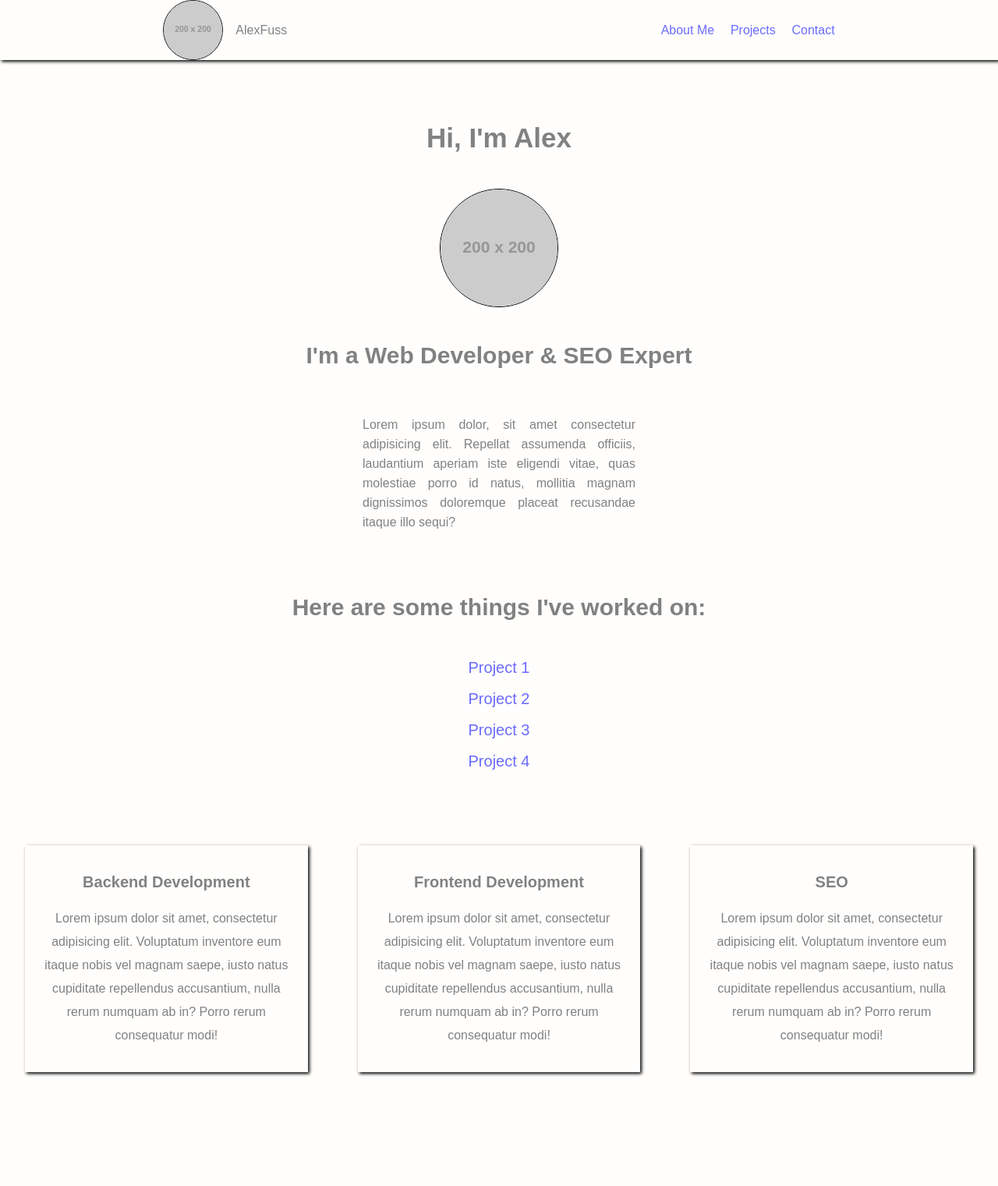
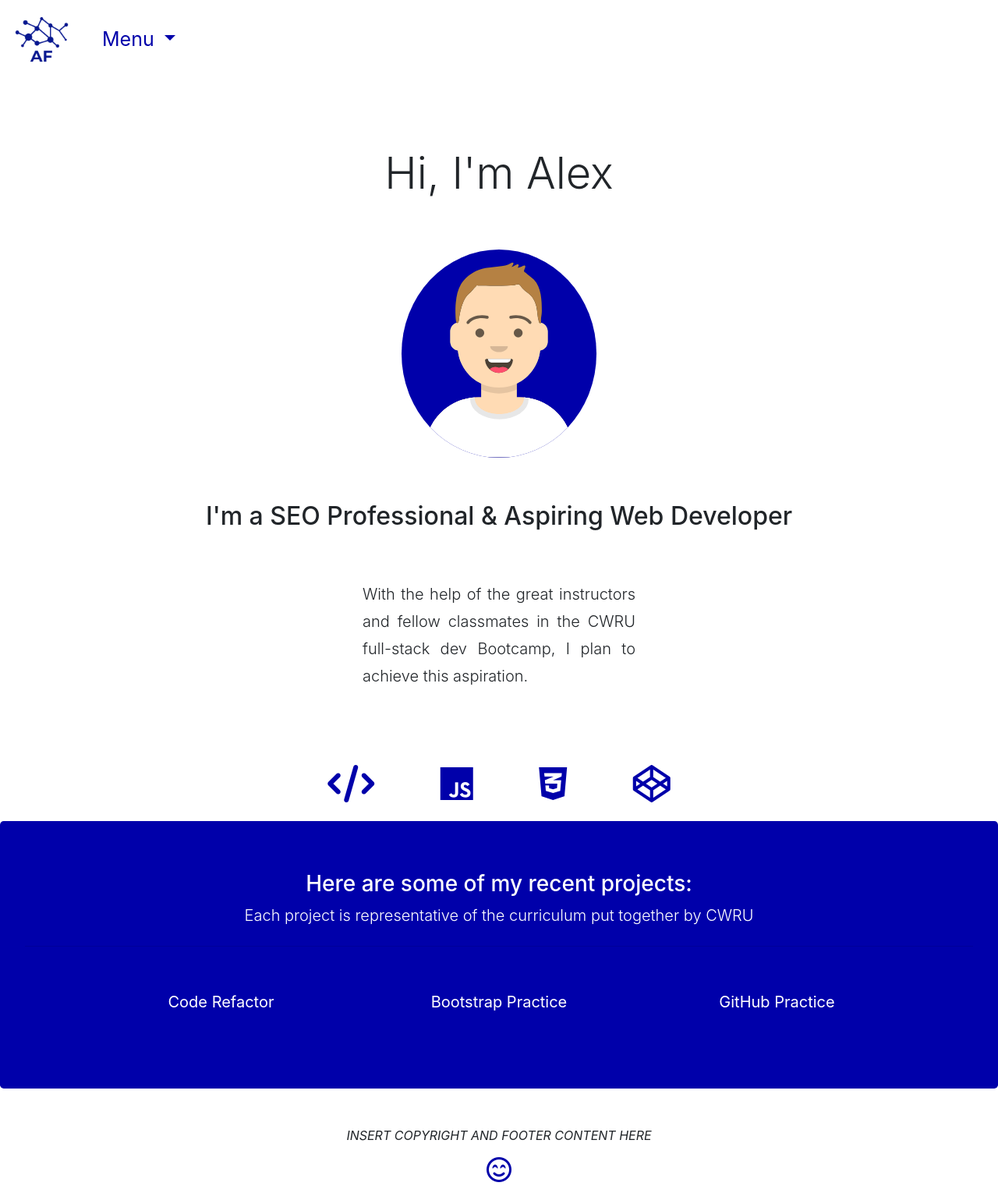
Before and after one commit to alexfuss/alexfuss.github.io, a plain HTML site: page index.html in a window 1280 px wide. Shown: the whole page at 78% size. Before the commit the page ends 1455 px from the top, so only its background shows below. Drawn offline with nearby package versions, Linux system fonts and the light colour scheme; placeholder pictures from the web are drawn by us.

Commit message:
Made major updates to the layout of the page with assets included

```diff
--- a/index.html
+++ b/index.html
@@ -1,67 +1,89 @@
 <!DOCTYPE html>
 <html lang="en">
 <head>
+
+<!--Hi! Welcome to my source code. Bear with me here as I am still learning :)-->
+
     <meta charset="UTF-8">
     <meta name="viewport" content="width=device-width, initial-scale=1.0">
     <link rel="stylesheet" href="style.css">
     <!--<link rel="stylesheet" href="reset.css">-->
-    <title>Alex Fuss - Full Stack Web Developer & SEO Expert</title>
+
+    <!--Links below for favicon-->
+    <link rel="apple-touch-icon" sizes="180x180" href="./assets//apple-touch-icon.png">
+    <link rel="icon" type="image/png" sizes="32x32" href="./assets//favicon-32x32.png">
+    <link rel="icon" type="image/png" sizes="16x16" href="./assets/favicon-16x16.png">
+    <link rel="manifest" href="/site.webmanifest">
+
+    <!--Links to Bootstrap CSS-->
+    <link rel="stylesheet" href="https://stackpath.bootstrapcdn.com/bootstrap/4.5.0/css/bootstrap.min.css" integrity="sha384-9aIt2nRpC12Uk9gS9baDl411NQApFmC26EwAOH8WgZl5MYYxFfc+NcPb1dKGj7Sk" crossorigin="anonymous">
+    <!--Links to Bootstrap JS-->
+    <script src="https://code.jquery.com/jquery-3.5.1.slim.min.js" integrity="sha384-DfXdz2htPH0lsSSs5nCTpuj/zy4C+OGpamoFVy38MVBnE+IbbVYUew+OrCXaRkfj" crossorigin="anonymous"></script>
+    <script src="https://cdn.jsdelivr.net/npm/popper.js@1.16.0/dist/umd/popper.min.js" integrity="sha384-Q6E9RHvbIyZFJoft+2mJbHaEWldlvI9IOYy5n3zV9zzTtmI3UksdQRVvoxMfooAo" crossorigin="anonymous"></script>
+    <script src="https://stackpath.bootstrapcdn.com/bootstrap/4.5.0/js/bootstrap.min.js" integrity="sha384-OgVRvuATP1z7JjHLkuOU7Xw704+h835Lr+6QL9UvYjZE3Ipu6Tp75j7Bh/kR0JKI" crossorigin="anonymous"></script>
+
+    <!--Link below for font awesome-->
+    <script src="https://kit.fontawesome.com/21a4bc7f0c.js" crossorigin="anonymous"></script>
+
+    <title>Alex Fuss - SEO Guy and Aspiring Web Developer / Designer</title>
+    <meta name="description" content="This is a placeholder for a meta description. Hopefully one day I can talk about my awesome web dev skills">
 </head>
 <body>
-    <nav class="nav">
-        <div class="nav-content">
-            <div class="logo">
-                <img src="https://placehold.it/200x200" alt="Alex Fuss" class="logo-img">
-                <span class="logo-text">AlexFuss</span>
-            </div>
-                <ul class="list">
-                    <li class="item"><a href="#">About Me</a></li>
-                    <li class="item"><a href="#">Projects</a></li>
-                    <li class="item"><a href="#">Contact</a></li>
-                </ul>
+    <nav class="navbar navbar-expand-lg navbar-light bg navbar-inverse">
+        <a class="navbar-brand" href="#">
+            <!--Logo image comes from Free Logo Maker-->
+            <img src="./assets/e6429918-662f-4401-a185-b08dcee2de7f_200x200.png" width="75" height="75" alt="AF custom logo" loading="lazy" class="nav-img">
+          </a>
+        <div class="collapse navbar-collapse" id="navbarNavDropdown">
+          <ul class="navbar-nav">
+            <li class="nav-item dropdown">
+              <a class="nav-link dropdown-toggle" href="#" id="navbarDropdownMenuLink" role="button" data-toggle="dropdown" aria-haspopup="true" aria-expanded="false">
+                Menu
+              </a>
+              <div class="dropdown-menu" aria-labelledby="navbarDropdownMenuLink">
+                <a class="dropdown-item" href="#">Home</a>
+                <a class="dropdown-item" href="#">Projects</a>
+                <a class="dropdown-item" href="#">About Me</a>
+                <a class="dropdown-item" href="#">Contact</a>
+              </div>
+            </li>
+          </ul>
         </div>
     </nav>
 
-    <section class="header-content">
-        <header>
-            <h1>Hi, I'm Alex</h1>
-            <img src="https://placehold.it/200x200" alt="Alex Fuss" class="header-img">
+    <main class="main-content">
+        <h1 class="display-4">Hi, I'm Alex</h1>
+            <img src="./assets/Avatar-Maker.svg" alt="Alex Fuss" class="main-img">
                 <br>
-                <h2>I'm a Web Developer & SEO Expert</h2>
+                    <h2>I'm a SEO Professional & Aspiring Web Developer</h2>
                 <br>
-                <div class="header-desc">
-                    <p>Lorem ipsum dolor, sit amet consectetur adipisicing elit. Repellat assumenda officiis, laudantium aperiam iste eligendi vitae, quas molestiae porro id natus, mollitia magnam dignissimos doloremque placeat recusandae itaque illo sequi?</p>
-                </div>
-        </header>
+            <div class="main-desc">
+                <p class="lead">With the help of the great instructors and fellow classmates in the CWRU full-stack dev Bootcamp, I plan to achieve this aspiration.</p>
+            </div>
+        </main>
+
+    <section class="icons">
+        <i class="fas fa-code fa-3x fa-icon" style="color:#00A;"></i>
+        <i class="fab fa-js fa-3x fa-icon" style="color:#00A;"></i>
+        <i class="fab fa-css3-alt fa-3x fa-icon" style="color:#00A;"></i>
+        <i class="fab fa-codepen fa-3x fa-icon" style="color:#00A;"></i>
     </section>
 
-    <section class="projects">
-        <h2>Here are some things I've worked on:</h2>
-            <ul id="project-list">
-                <li><a href="#" >Project 1</a></li>
-                <li><a href="#" >Project 2</a></li>
-                <li><a href="#" >Project 3</a></li>
-                <li><a href="#" >Project 4</a></li>
-            </ul>
+    <section class="body-content">
+        <div class="jumbotron">
+            <h3>Here are some of my recent projects:</h3>
+            <p class="lead">Each project is representative of the curriculum put together by CWRU</p>
+            <hr class="my-4">
+                <a class="btn btn-link btn-lg btn-outline-primary" href="#" role="button">Code Refactor</a>
+                <a class="btn btn-link btn-lg btn-outline-primary" href="#" role="button">Bootstrap Practice</a>
+                <a class="btn btn-link btn-lg btn-outline-primary" href="#" role="button">GitHub Practice</a>
+          </div>
     </section>
 
-    <main>
-        <section class="services">
-            <div class="service-content">
-                <div class="service">
-                    <h3 class="service-title">Backend Development</h3>
-                    <p class="service-desc">Lorem ipsum dolor sit amet, consectetur adipisicing elit. Voluptatum inventore eum itaque nobis vel magnam saepe, iusto natus cupiditate repellendus accusantium, nulla rerum numquam ab in? Porro rerum consequatur modi!</p>
-                </div>
-                <div class="service">
-                    <h3 class="service-title">Frontend Development</h3>
-                    <p class="service-desc">Lorem ipsum dolor sit amet, consectetur adipisicing elit. Voluptatum inventore eum itaque nobis vel magnam saepe, iusto natus cupiditate repellendus accusantium, nulla rerum numquam ab in? Porro rerum consequatur modi!</p>
-                </div>
-                <div class="service">
-                    <h3 class="service-title">SEO</h3>
-                    <p class="service-desc">Lorem ipsum dolor sit amet, consectetur adipisicing elit. Voluptatum inventore eum itaque nobis vel magnam saepe, iusto natus cupiditate repellendus accusantium, nulla rerum numquam ab in? Porro rerum consequatur modi!</p>
-                </div>
-            </div>
-        </section>
-    </main>
+    <footer class="footer">
+        <p class="font-italic text-uppercase">Insert copyright and footer content here</p>
+            <i class="far fa-smile-beam fa-2x" style="color:#00A;"></i>
+    </footer>
+
 </body>
 </html>
--- a/style.css
+++ b/style.css
@@ -3,117 +3,94 @@ body {
     padding: 0;
     font-family: fantasy;
     color: rgb(130, 129, 129);
-    background: rgba(255, 253, 245, 0.181);
+    background: #ffffff;
 }
 
-a {
-    color: rgb(107, 107, 255);
-    text-decoration: none;
+.navbar-collapse.collapse {
+    display: block!important;
+  }
+
+  .navbar-nav>li, .navbar-nav {
+    float: left !important;
+  }
+
+  .navbar-nav.navbar-right:last-child {
+    margin-right: -15px !important;
+  }
+
+  .navbar-right {
+    float: right!important;
+  }
+
+.nav-link {
+    color: #00A !important;
+    font-size: 25px;
 }
 
-.nav {
-    background-color: rgba(275, 255, 250, 0.2);
-    position: sticky;
+.dropdown-item {
+    font-size: 20px;
 }
 
-.nav-content {
-    display: flex;
-    justify-content: space-around;
-    align-items: center;
-    box-shadow: 2px 2px 4px black;
+.bg {
+    background-color: #ffffff;
 }
 
-.logo {
-    display: flex;
-    align-items: center;
-    margin: 0;
+.nav-img {
+    color: #00A;
+    margin-right: 1rem;
 }
 
-.logo-img {
-    width: 75px;
-    height: 75px;
-    margin-right: 1rem;
-    border: 1px solid black;
+.main-content {
+    margin-top: 5.5rem;
+    text-align: center ;
+}
+
+.main-desc {
+    margin-left: auto;
+    margin-right: auto;
+    margin-top: 2rem;
+    width: 350px;
+    text-align: justify;
+    line-height: 35px;
+}
+
+.main-img {
+    margin-top: 3.5rem;
+    margin-bottom: 3.5rem;
+    width: 250px;
+    background-color: #00A;
     border-radius: 50%;
 }
 
-.list {
-    display: flex;
-    list-style: none;
-}
-
-.item {
-    margin-left: 1.3rem;
-}
-
-h1 {
-    font-size: 35px;
-}
-
-h2 {
-    font-size: 30px;
-}
-
-h3 {
-    font-size: 20px;
-}
-
-.header-content {
-    margin-top: 5rem;
-    text-align: center ;
-}
-
-.header-desc {
-    margin-left: auto;
-    margin-right: auto;
-    width: 350px;
-    text-align: justify;
-    line-height: 25px;
-}
-
-.header-img {
-    margin-top: 1rem;
-    margin-bottom: 1rem;
-    border: 1px solid black;
-    border-radius: 50%;
-    width: 150px;
-}
-
-.projects {
-    width: 650px;
-    margin-top: 5rem;
-    margin-left: auto;
-    margin-right: auto;
+.icons {
     text-align: center;
 }
 
-#project-list {
-    line-height: 40px;
-    list-style-type: none;
-    margin-top: 2rem;
-    padding: 0.5rem;
-    font-size: 20px;
+.fa-icon {
+    margin-top: 5rem;
+    margin-left: 2.5rem;
+    margin-right: 2.5rem;
+    justify-content: space-around;
 }
 
-.services {
-    margin-top: 5rem;
-    margin-bottom: 5rem;
-    margin-left: auto;
-    margin-right: auto;
-    width: 100%;
-}
-
-.service-content {
-    display: flex;
-}
-
-.service {
-    margin: 0 2rem;
-    padding: 1rem;
-    box-shadow: 2px 2px 4px black;
+.jumbotron {
+    margin-top: 1.5rem;
+    padding: 5rem;
+    color: #ffffff;
+    background-color: #00A !important;
     text-align: center;
 }
 
-.service-desc {
-    line-height: 30px;
+ .btn {
+     margin: 1.5rem;
+     width: 25%;
+     display: inline-block !important;
+     color: #ffffff !important;
+     border: #ffffff !important;
+ }
+
+.footer {
+    text-align: center;
+    margin-top: 3rem;
+    margin-bottom: 1.5rem;
 }
```
Also changed, not shown: assets/42f44b34-a53c-4ad8-b93c-c83a72839e68_200x200.png (added), assets/Avatar-Maker.svg (added), assets/android-chrome-192x192.png (added), assets/android-chrome-512x512.png (added), assets/apple-touch-icon.png (added), assets/bd6b1edf-127a-4773-9278-56162f33f5e2_200x200.png (added), assets/e6429918-662f-4401-a185-b08dcee2de7f_200x200.png (added), assets/favicon-16x16.png (added), assets/favicon-32x32.png (added), assets/favicon.ico (added).
